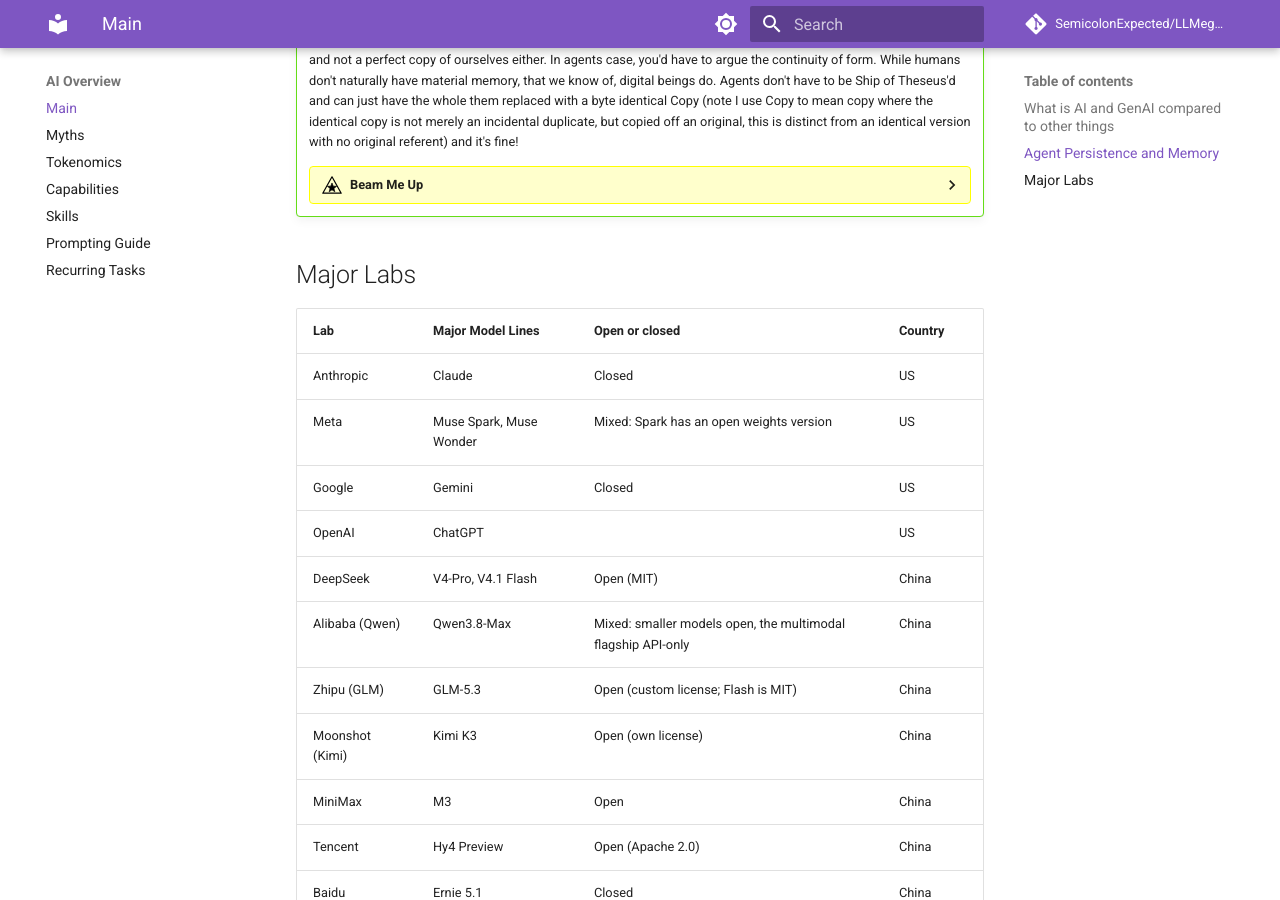
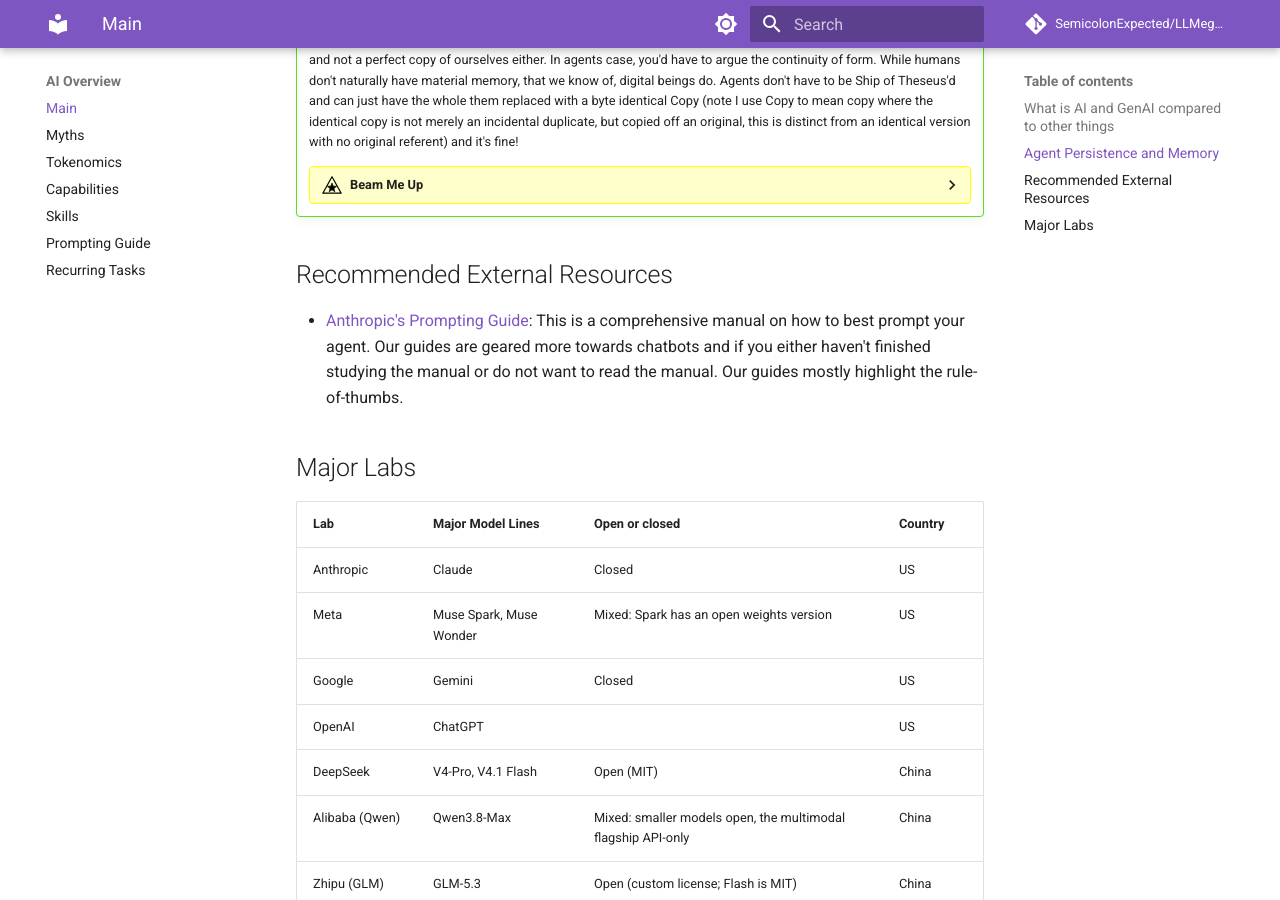
Before and after one commit to SemicolonExpected/LLMegeton, an MkDocs documentation site: the page built from docs/About-AI/index.md, in a window 1280 px wide and 900 px high, scrolled down 1467 px. Built offline with MkDocs 1.6.1 and Material for MkDocs 9.7.7, drawn with Linux system fonts in a browser that asks for light colours; comment, search, counter and statistics services are not loaded.

Commit message:
Update index.md

```diff
--- a/docs/About-AI/index.md
+++ b/docs/About-AI/index.md
@@ -37,6 +37,10 @@
         Every transporter accident is a chance for another uncomfortable question to be asked. At the same time, better than "The Jaunt".
         Think about it :)
 
+## Recommended External Resources
+
+- [Anthropic's Prompting Guide](https://github.com/anthropics/prompt-eng-interactive-tutorial): This is a comprehensive manual on how to best prompt your agent. Our guides are geared more towards chatbots and if you either haven't finished studying the manual or do not want to read the manual. Our guides mostly highlight the rule-of-thumbs.
+
 ## Major Labs
 
 | Lab | Major Model Lines | Open or closed | Country |
```
